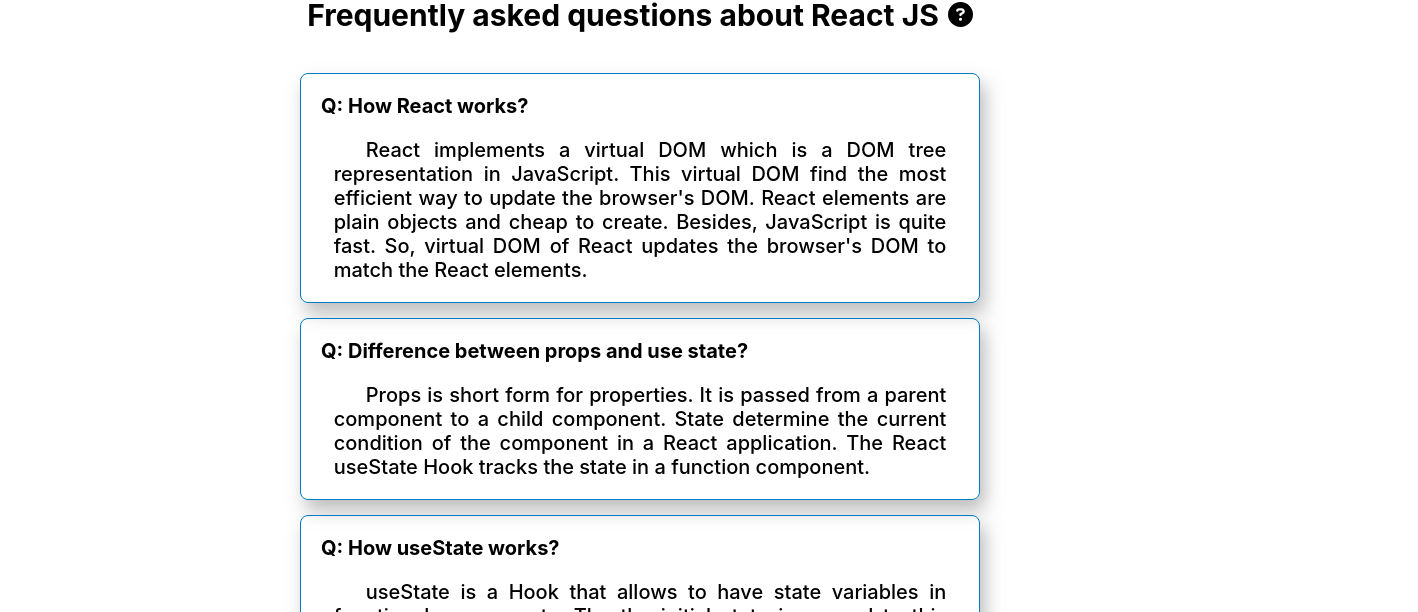
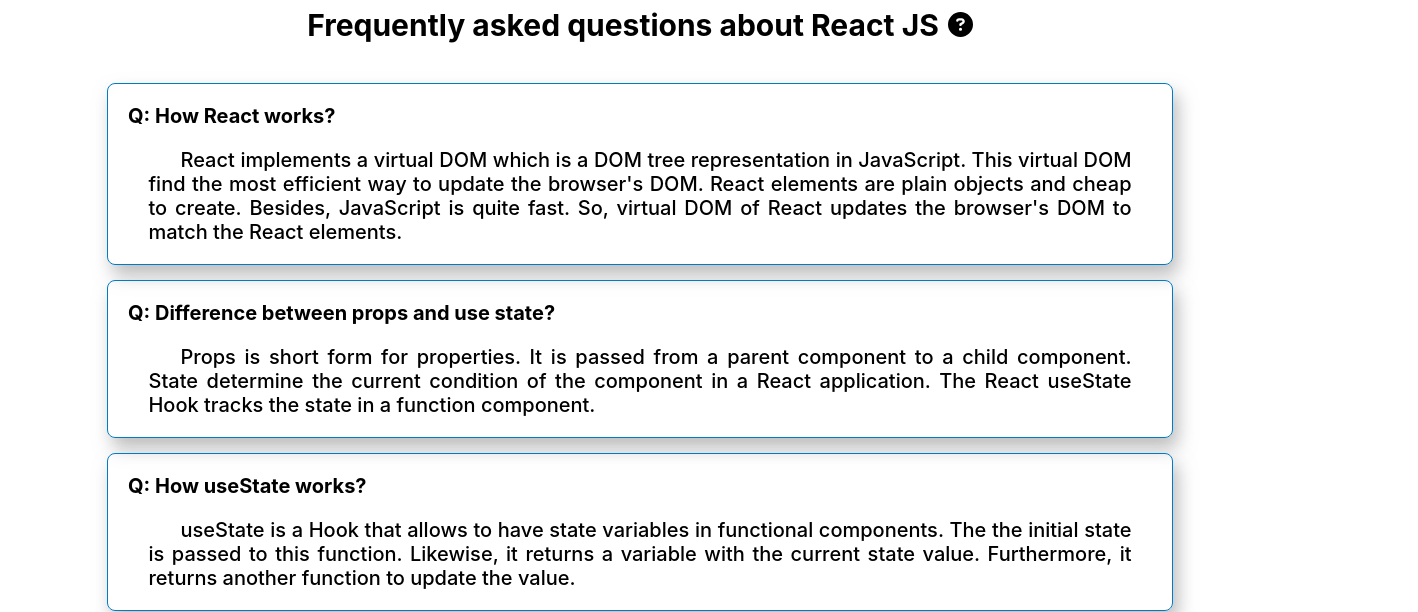
Before and after one commit to limonzishad/lucky-one, a React (Create React App) app: page / in a window 1280 px wide. Shown: the part 1721-2333 px from the top of the page, 1418 px wide, since content can reach past the window. Built offline with nearby package versions, Linux system fonts and the light colour scheme.

Commit message:
ui updated

```diff
--- a/src/components/QnA/QnA.css
+++ b/src/components/QnA/QnA.css
@@ -4,7 +4,9 @@
 }
 
 .qna-container{
-  margin: 15px 300px;
+  margin: 15px auto;
+  height: 50%;
+  width: 80%;
   padding: 20px;
   border: 1px solid #007bc7;
   box-shadow: 5px 10px 18px #8888888f;
--- a/src/components/Shop/Shop.css
+++ b/src/components/Shop/Shop.css
@@ -6,11 +6,11 @@
 }
 
 .products-container{
-  margin-top: 10px;
+  margin: 10px auto;
   display: grid;
   justify-items: center;
   grid-template-columns: repeat(3, 1fr);
-  gap: 50px 0;
+  gap: 50px;
 }
 
 .cart-container{
```
